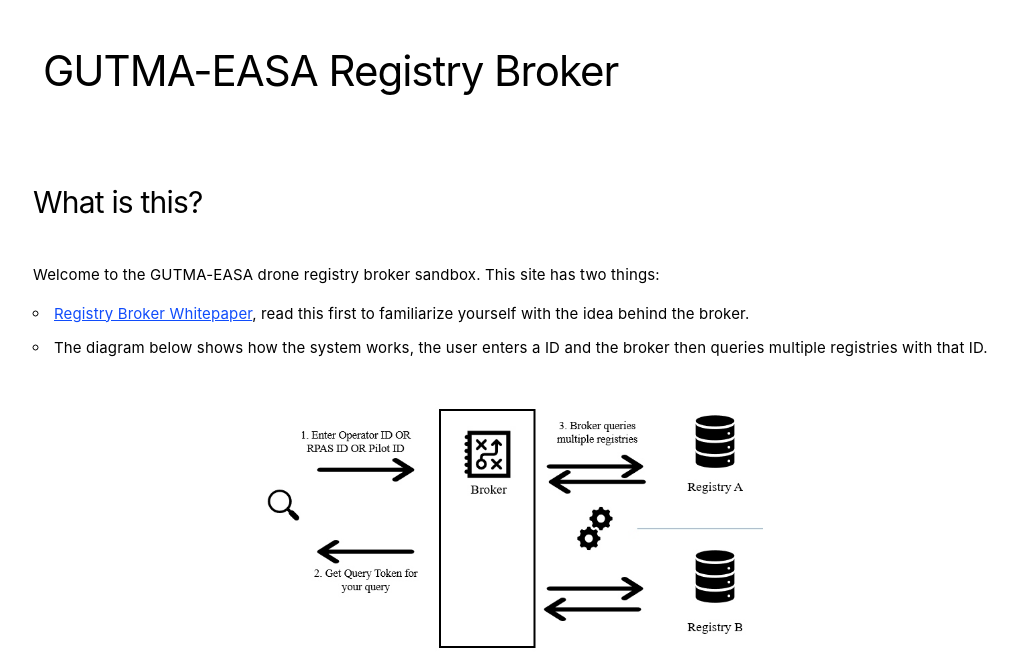
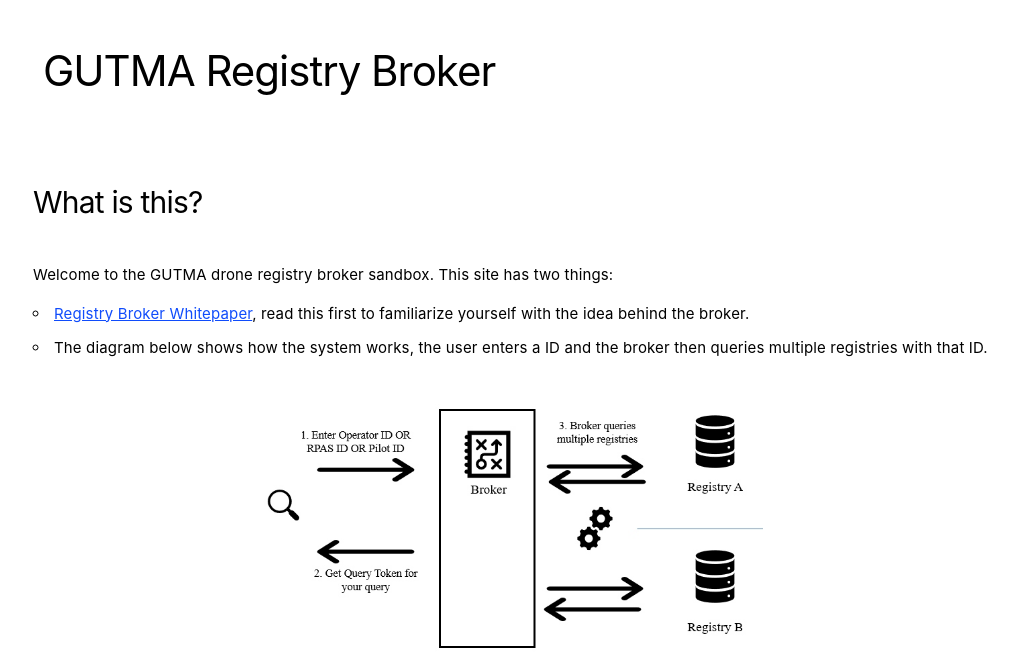
Before and after one commit to gutma-org/droneregistry-broker, a Django app: page / in a window 1280 px wide. Shown: the top 655 px of the page, without its empty margins (127-1145 px from the left). Run offline with Django 3.2, Linux system fonts and the light colour scheme; parts of the project's set-up code (start-up, migrations or seed data) failed here and were passed over; some libraries are stand-ins or nearby versions.

Commit message:
Removed EASA references

```diff
--- a/switchboard/templates/switchboard/index.html
+++ b/switchboard/templates/switchboard/index.html
@@ -8,7 +8,7 @@
       <meta name="viewport" content="width=device-width, initial-scale=1">
       <meta name="author" content="Hrishikesh Ballal">
       <meta name="description" content="Drone Registry Broker">
-      <title>GUTMA-EASA Registry Broker</title>
+      <title>GUTMA Registry Broker</title>
       <link rel="stylesheet" href="https://fonts.googleapis.com/css?family=Roboto:300,300italic,700,700italic">
       <link rel="stylesheet" href="https://cdnjs.cloudflare.com/ajax/libs/normalize/3.0.3/normalize.css">
       <link rel="stylesheet" href="{% static "switchboard/css/wing.min.css" %}">
@@ -16,10 +16,10 @@
    <body>
       <div class="container">
          <div class="nav">
-            <h2>GUTMA-EASA Registry Broker</h2>
+            <h2>GUTMA Registry Broker</h2>
          </div>
          <h4>What is this? </h4>
-         <p>Welcome to the GUTMA-EASA drone registry broker sandbox. This site has two things:
+         <p>Welcome to the GUTMA drone registry broker sandbox. This site has two things:
          <ul>
             <li><a href="https://github.com/gutma-org/droneregistry-broker/blob/master/documents/Registration-Brokerage-Specification.pdf" title="Whitepaper">Registry Broker Whitepaper</a>, read this first to familiarize yourself with the idea behind the broker.</li>
             <li>The diagram below shows how the system works, the user enters a ID and the broker then queries multiple registries with that ID.</li>
```
Also changed, not shown: README.md.
